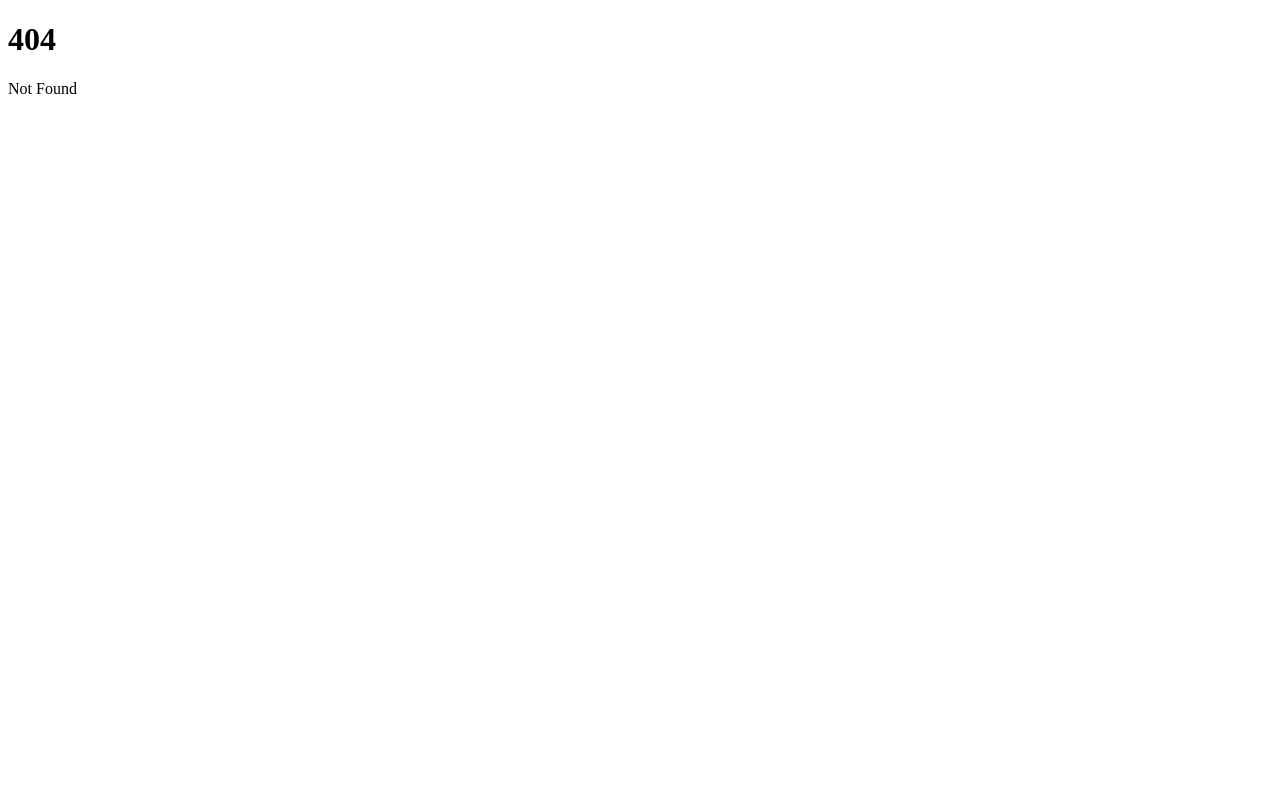
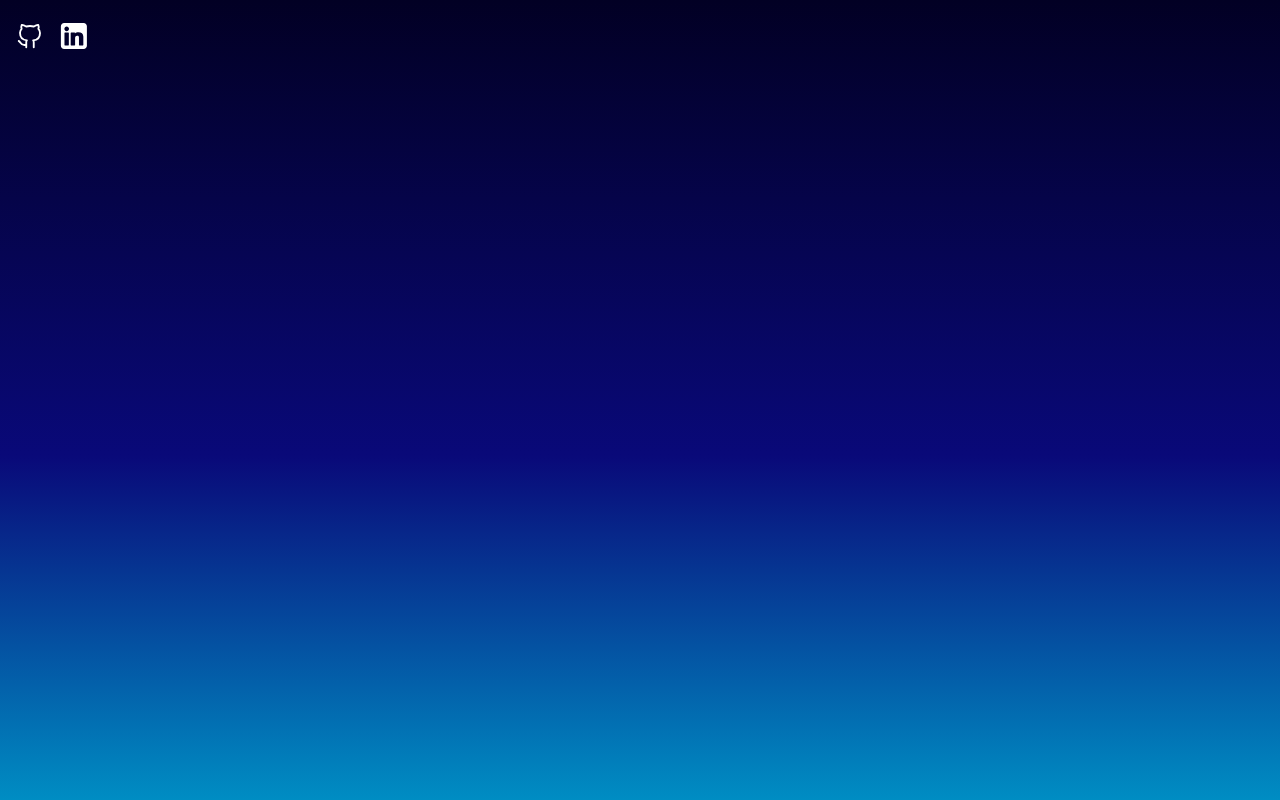
Before and after one commit to darylruggier/daryl-ruggier-portfolio, a SvelteKit app: page /portfolio in a window 1280 px wide. Before the commit this address had no page. Built offline with nearby package versions, Linux system fonts and the light colour scheme.

Commit message:
set actual +layout file, started home page + portfolio, added error page

```diff
--- a/src/app.html
+++ b/src/app.html
@@ -6,7 +6,7 @@
 		<meta name="viewport" content="width=device-width" />
 		%sveltekit.head%
 	</head>
-	<body data-sveltekit-preload-data="hover">
-		<div style="display: contents">%sveltekit.body%</div>
+	<body style="margin:0" data-sveltekit-preload-data="hover">
+		<div style="display: contents;">%sveltekit.body%</div>
 	</body>
 </html>
--- /dev/null
+++ b/src/routes/+layout.svelte
@@ -0,0 +1,105 @@
+<div class="top">
+	<nav>
+		<a class="github-link" href="https://github.com/darylruggier">
+			<svg
+				xmlns="http://www.w3.org/2000/svg"
+				class="github-svg"
+				width="30"
+				height="30"
+				viewBox="0 0 24 24"
+				stroke="currentColor"
+				stroke-width="1.5"
+				fill="none"
+				stroke-linecap="round"
+				stroke-linejoin="round"
+				><path stroke="none" d="M0 0h24v24H0z" fill="none" /><path
+					d="M9 19c-4.3 1.4 -4.3 -2.5 -6 -3m12 5v-3.5c0 -1 .1 -1.4 -.5 -2c2.8 -.3 5.5 -1.4 5.5 -6a4.6 4.6 0 0 0 -1.3 -3.2a4.2 4.2 0 0 0 -.1 -3.2s-1.1 -.3 -3.5 1.3a12.3 12.3 0 0 0 -6.2 0c-2.4 -1.6 -3.5 -1.3 -3.5 -1.3a4.2 4.2 0 0 0 -.1 3.2a4.6 4.6 0 0 0 -1.3 3.2c0 4.6 2.7 5.7 5.5 6c-.6 .6 -.6 1.2 -.5 2v3.5"
+				/></svg
+			>
+		</a>
+		<a class="linkedin-link" href="https://linkedin.com/in/darylruggier">
+			<svg
+				class="linkedin-svg"
+				fill="#000000"
+				viewBox="-5.5 0 32 32"
+				version="1.1"
+				xmlns="http://www.w3.org/2000/svg"
+				><g id="SVGRepo_bgCarrier" stroke-width="0" /><g
+					id="SVGRepo_tracerCarrier"
+					stroke-linecap="round"
+					stroke-linejoin="round"
+				/><g id="SVGRepo_iconCarrier">
+					<title>linkedin</title>
+					<path
+						d="M0 8.219v15.563c0 1.469 1.156 2.625 2.625 2.625h15.563c0.719 0 1.406-0.344 1.844-0.781 0.469-0.469 0.781-1.063 0.781-1.844v-15.563c0-1.469-1.156-2.625-2.625-2.625h-15.563c-0.781 0-1.375 0.313-1.844 0.781-0.438 0.438-0.781 1.125-0.781 1.844zM2.813 10.281c0-1 0.813-1.875 1.813-1.875 1.031 0 1.875 0.875 1.875 1.875 0 1.031-0.844 1.844-1.875 1.844-1 0-1.813-0.813-1.813-1.844zM7.844 23.125v-9.531c0-0.219 0.219-0.406 0.375-0.406h2.656c0.375 0 0.375 0.438 0.375 0.719 0.75-0.75 1.719-0.938 2.719-0.938 2.438 0 4 1.156 4 3.719v6.438c0 0.219-0.188 0.406-0.375 0.406h-2.75c-0.219 0-0.375-0.219-0.375-0.406v-5.813c0-0.969-0.281-1.5-1.375-1.5-1.375 0-1.719 0.906-1.719 2.125v5.188c0 0.219-0.219 0.406-0.438 0.406h-2.719c-0.156 0-0.375-0.219-0.375-0.406zM2.875 23.125v-9.531c0-0.219 0.219-0.406 0.375-0.406h2.719c0.25 0 0.406 0.156 0.406 0.406v9.531c0 0.219-0.188 0.406-0.406 0.406h-2.719c-0.188 0-0.375-0.219-0.375-0.406z"
+					/>
+				</g></svg
+			></a
+		>
+	</nav>
+	<slot />
+</div>
+
+<style>
+	* {
+		height: 100vh;
+		font-family: 'Inconsolata', monospace;
+	}
+
+	.top {
+		display: flex;
+		flex-direction: column;
+		align-items: center;
+		background: linear-gradient(
+			180deg,
+			rgba(2, 0, 36, 1) 0%,
+			rgba(9, 9, 121, 1) 57%,
+			rgba(0, 141, 195, 1) 100%
+		);
+	}
+
+	nav {
+		display: flex;
+		width: 100vw;
+		height: 7vh;
+	}
+
+	nav > a {
+		display: flex;
+		text-decoration: none;
+		height: auto;
+		width: auto;
+	}
+
+	.github-link {
+		padding: 15px 2px 0 15px;
+	}
+
+	.linkedin-link {
+		padding: 15px 7px 0 7px;
+	}
+
+	.github-svg {
+		height: auto;
+		color: white;
+		align-self: center;
+		justify-self: center;
+	}
+
+	.github-svg:hover {
+		color: #00aaeb;
+		cursor: pointer;
+	}
+
+	.linkedin-svg {
+		height: 40px;
+		fill: white;
+		align-self: center;
+		justify-self: center;
+	}
+
+	.linkedin-svg:hover {
+		fill: #00aaeb;
+		cursor: pointer;
+	}
+</style>
```
Also changed, not shown: src/routes/+error.svelte (added, +10 -0 lines), src/routes/+page.svelte (+37 -2 lines), src/routes/portfolio/+page.svelte (added), static/linkedin.svg (added).
